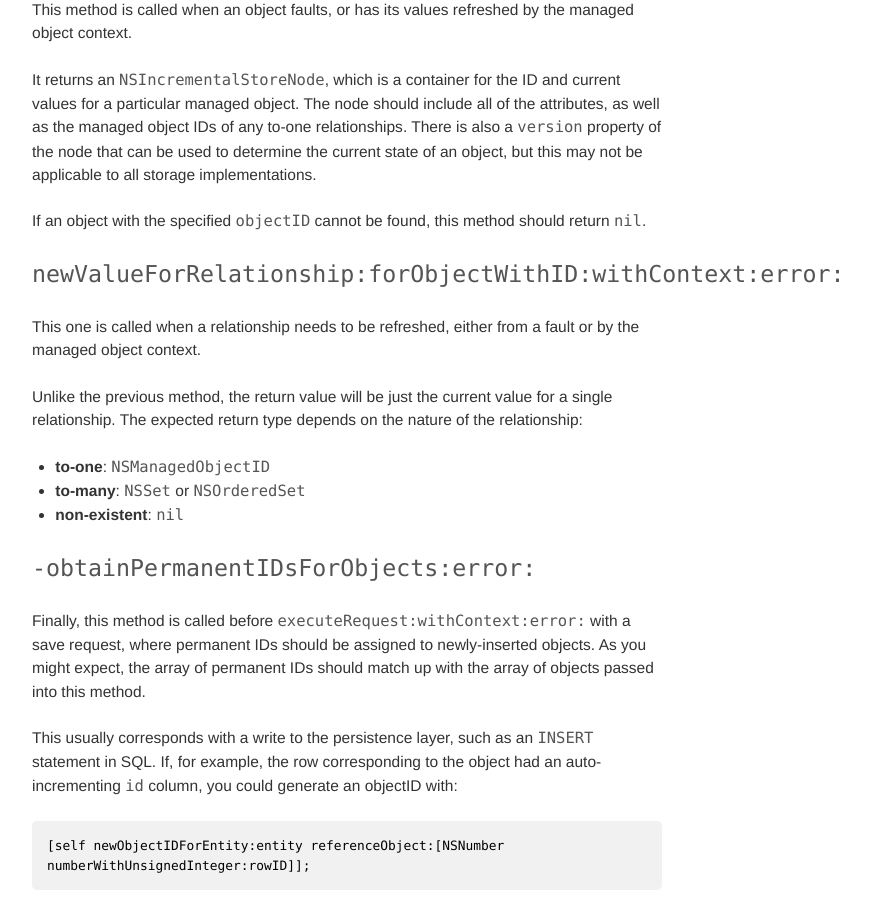
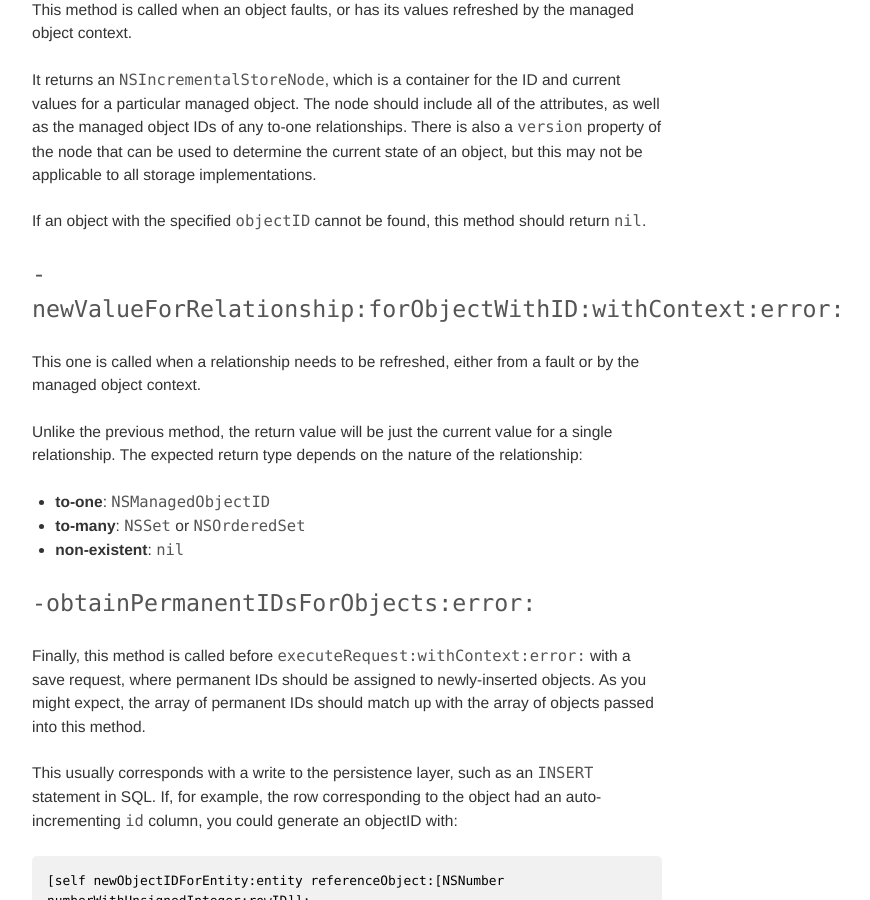
Before and after one commit to NSHipster/articles, a Jekyll site: the page built from _posts/2012-08-13-nsincrementalstore.md, in a window 1280 px wide and 900 px high, scrolled down 3064 px. Shown: the whole window, without its empty margins (133-1003 px from the left). Built offline with Jekyll 4.4.1, drawn with Linux system fonts in a browser that asks for light colours.

Commit message:
More typo fixing

```diff
--- a/_posts/2012-08-13-nsincrementalstore.md
+++ b/_posts/2012-08-13-nsincrementalstore.md
@@ -71,8 +71,10 @@
 - Request Type: `NSFetchRequestType`
   - Result Type: `NSManagedObjectResultType`, `NSManagedObjectIDResultType`, `NSDictionaryResultType`
     - **Return**: `NSArray` of objects matching request
+
   - Result Type: `NSCountResultType`
     - **Return**: `NSNumber` of count of objects matching request
+
 - Request Type: `NSSaveRequestType`
   - **Return**: Empty `NSArray`
 
@@ -86,7 +88,7 @@
 
 If an object with the specified `objectID` cannot be found, this method should return `nil`.
 
-### `newValueForRelationship:forObjectWithID:withContext:error:`
+### `-newValueForRelationship:forObjectWithID:withContext:error:`
 
 This one is called when a relationship needs to be refreshed, either from a fault or by the managed object context.
 
```
